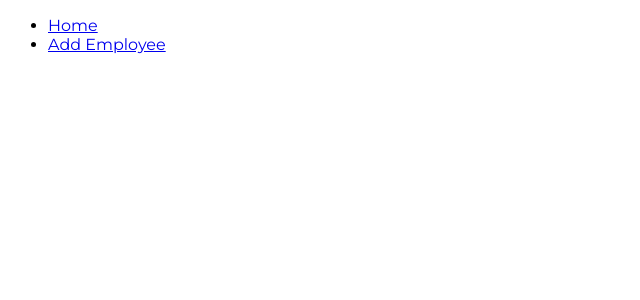
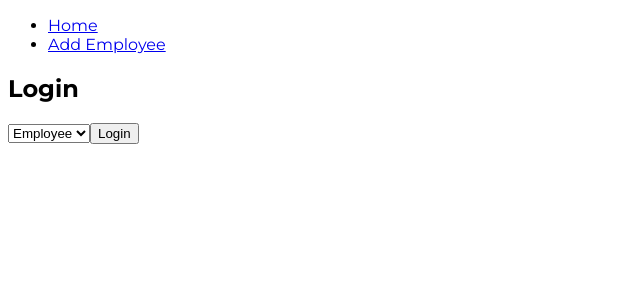
Before and after one commit to SinghAstra/UnderstandX, a React (Create React App) app in the folder client/: page /login in a window 1280 px wide. Before the commit this address had no page. Shown: the top 300 px of the page, without its empty margins (0-640 px from the left). Built offline with nearby package versions, Linux system fonts and the light colour scheme; a web font is replaced by a local one.

Commit message:
Added Role based access control

```diff
--- a/client/src/App.js
+++ b/client/src/App.js
@@ -1,12 +1,15 @@
 import { useState } from "react";
 import { Route, Routes } from "react-router-dom";
 import { toast } from "react-toastify";
+import ProtectedRoute from "./ProtectedRoute";
 import Navbar from "./components/Navbar";
+import { AuthProvider } from "./context/AuthContext";
 import employeeData from "./data/employeeData";
 import AddEmployeePage from "./pages/AddEmployeePage";
 import EditEmployeePage from "./pages/EditEmployeePage";
 import EmployeeDetails from "./pages/EmployeeDetails";
 import HomePage from "./pages/HomePage";
+import LoginPage from "./pages/LoginPage";
 
 function App() {
   const [employees, setEmployees] = useState(employeeData);
@@ -26,6 +29,7 @@ function App() {
   };
 
   return (
+    <AuthProvider>
       <div>
         <Navbar />
         <Routes>
@@ -42,12 +46,26 @@ function App() {
           <Route
             path="/edit/:id"
             element={
-            <EditEmployeePage employees={employees} onUpdate={updateEmployee} />
+              <ProtectedRoute roles={["admin", "manager"]}>
+                <EditEmployeePage
+                  employees={employees}
+                  onUpdate={updateEmployee}
+                />
+              </ProtectedRoute>
             }
           />
-        <Route path="/add" element={<AddEmployeePage onAdd={addEmployee} />} />
+          <Route
+            path="/add"
+            element={
+              <ProtectedRoute roles={["admin"]}>
+                <AddEmployeePage onAdd={addEmployee} />
+              </ProtectedRoute>
+            }
+          />
+          <Route path="/login" element={<LoginPage />} />
         </Routes>
       </div>
+    </AuthProvider>
   );
 }
 
--- /dev/null
+++ b/client/src/ProtectedRoute.js
@@ -0,0 +1,18 @@
+// ProtectedRoute.js
+import React from "react";
+import { Navigate } from "react-router-dom";
+import { useAuth } from "./context/AuthContext";
+
+const ProtectedRoute = ({ children, roles }) => {
+  const useAuthObj = useAuth();
+  const user = useAuthObj.user;
+  console.log("user is ", user);
+
+  if (!user || !roles.includes(user.role)) {
+    return <Navigate to="/" />;
+  }
+
+  return children;
+};
+
+export default ProtectedRoute;
--- /dev/null
+++ b/client/src/context/AuthContext.js
@@ -0,0 +1,21 @@
+import React, { createContext, useContext, useState } from "react";
+
+const AuthContext = createContext();
+
+export const AuthProvider = ({ children }) => {
+  const [user, setUser] = useState(null);
+
+  const login = (userData) => {
+    console.log("useAuth > login > userData : ", userData);
+    setUser(userData);
+  };
+  const logout = () => setUser(null);
+
+  return (
+    <AuthContext.Provider value={{ user, login, logout }}>
+      {children}
+    </AuthContext.Provider>
+  );
+};
+
+export const useAuth = () => useContext(AuthContext);
--- /dev/null
+++ b/client/src/pages/LoginPage.js
@@ -0,0 +1,29 @@
+// LoginPage.js
+import React, { useState } from "react";
+import { useNavigate } from "react-router-dom";
+import { useAuth } from "../context/AuthContext";
+
+const LoginPage = () => {
+  const [role, setRole] = useState("employee");
+  const { login } = useAuth();
+  const navigate = useNavigate();
+
+  const handleLogin = () => {
+    login({ role });
+    navigate("/");
+  };
+
+  return (
+    <div>
+      <h2>Login</h2>
+      <select value={role} onChange={(e) => setRole(e.target.value)}>
+        <option value="admin">Admin</option>
+        <option value="manager">Manager</option>
+        <option value="employee">Employee</option>
+      </select>
+      <button onClick={handleLogin}>Login</button>
+    </div>
+  );
+};
+
+export default LoginPage;
```
Lines whose indentation alone changed are shown as unchanged.
